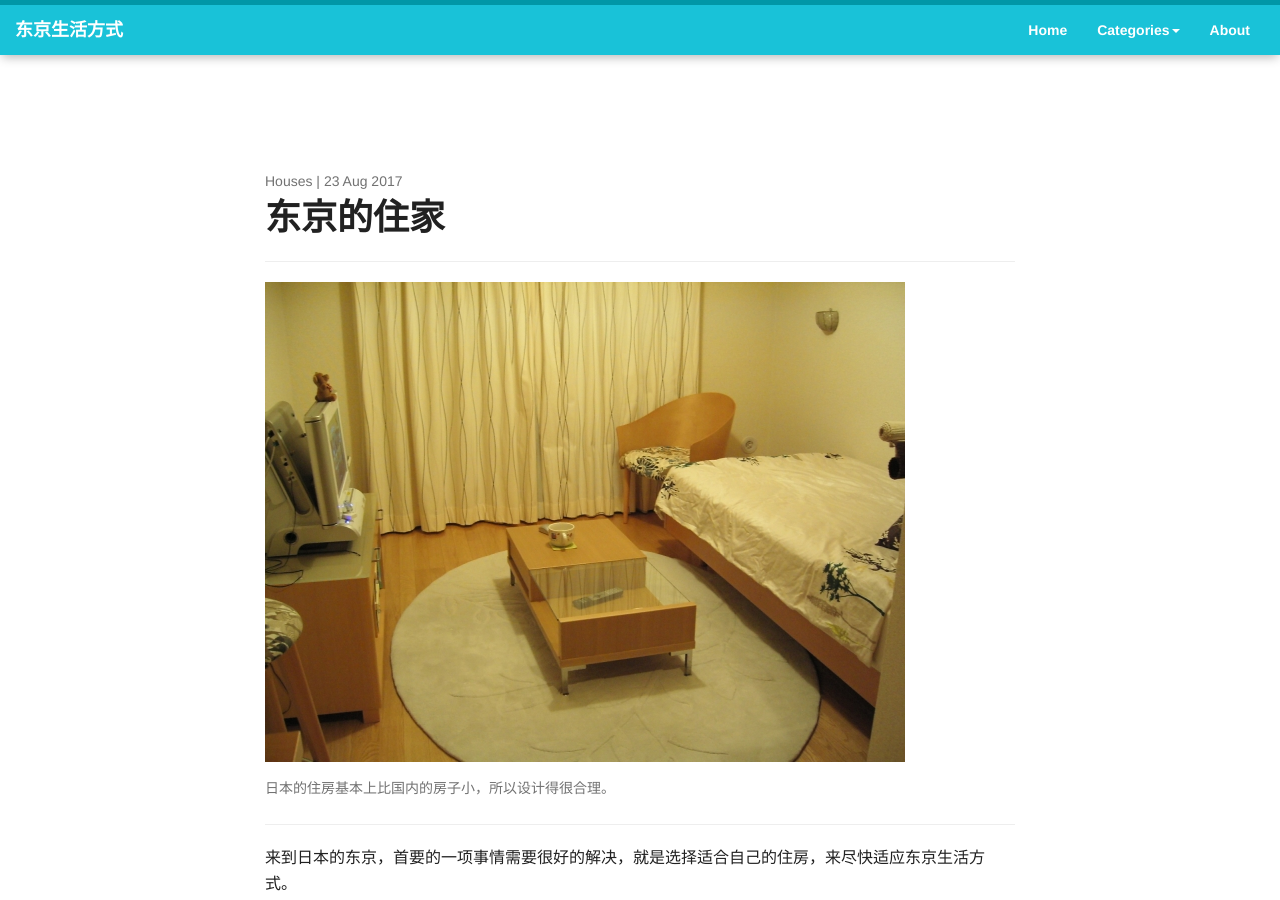
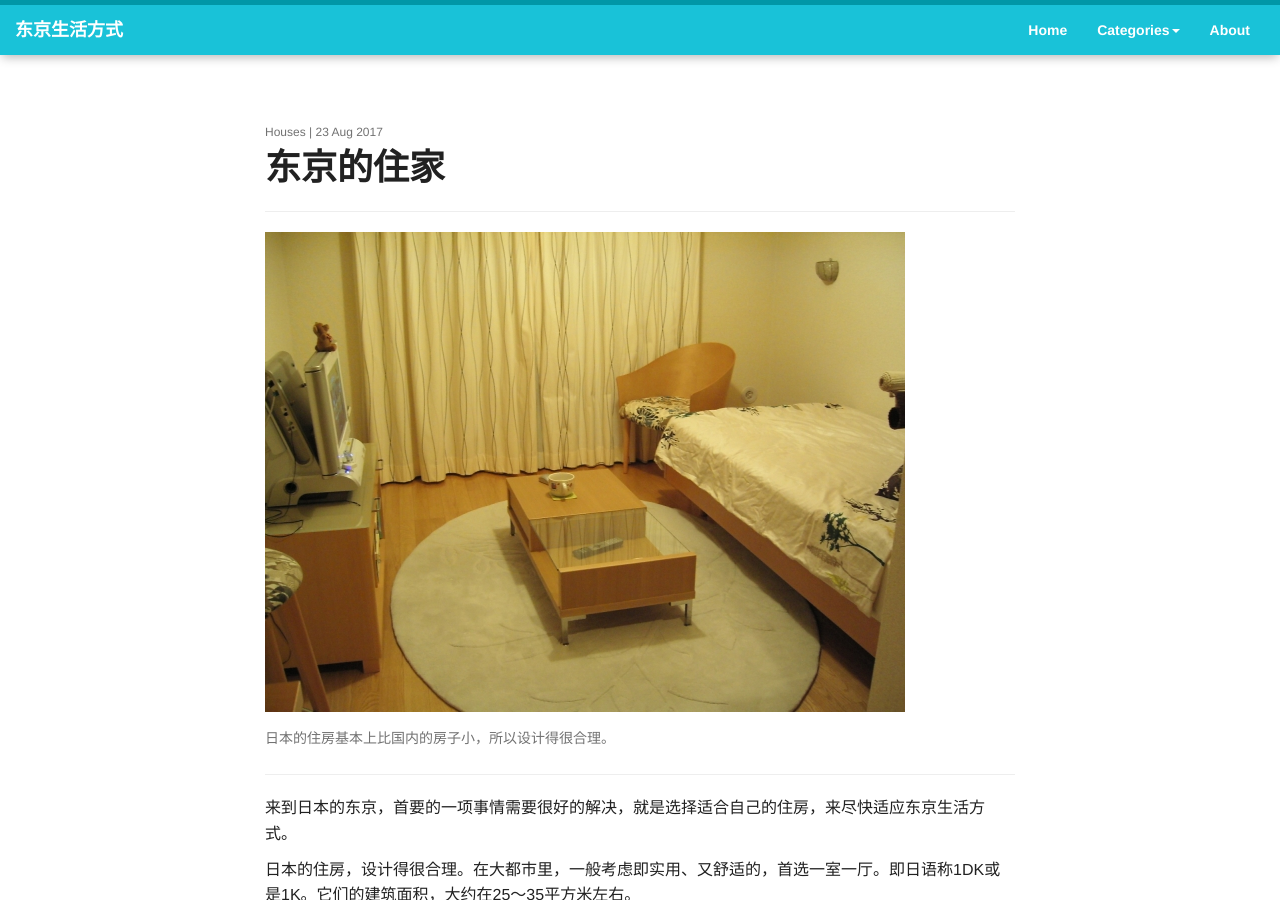
Before and after one commit to yamadagenki/tokyo-lifestyle, a Jekyll site: the page built from _posts/2017-08-23-tokyo-housing.markdown, in a window 1280 px wide and 900 px high. Built offline with Jekyll 4.4.1, drawn with Linux system fonts in a browser that asks for light colours; nearby versions of some CDN libraries.

Commit message:
add: contents 2017年 8月23日 水曜日 18時19分21秒 JST

```diff
--- a/_layouts/post.html
+++ b/_layouts/post.html
@@ -2,7 +2,7 @@
 layout: default
 ---
 
-<div class="col-sm-10 col-sm-offset-1 col-md-8 col-md-offset-2 post-content">
+<div class="col-sm-10 col-sm-offset-1 col-md-8 col-md-offset-2">
 
   <!-- Post Header Section, for title and meta -->
   <span class="meta">{{ page.categories }} | {{ page.date | date_to_string }}</span>
```
Also changed, not shown: 1 other file.
